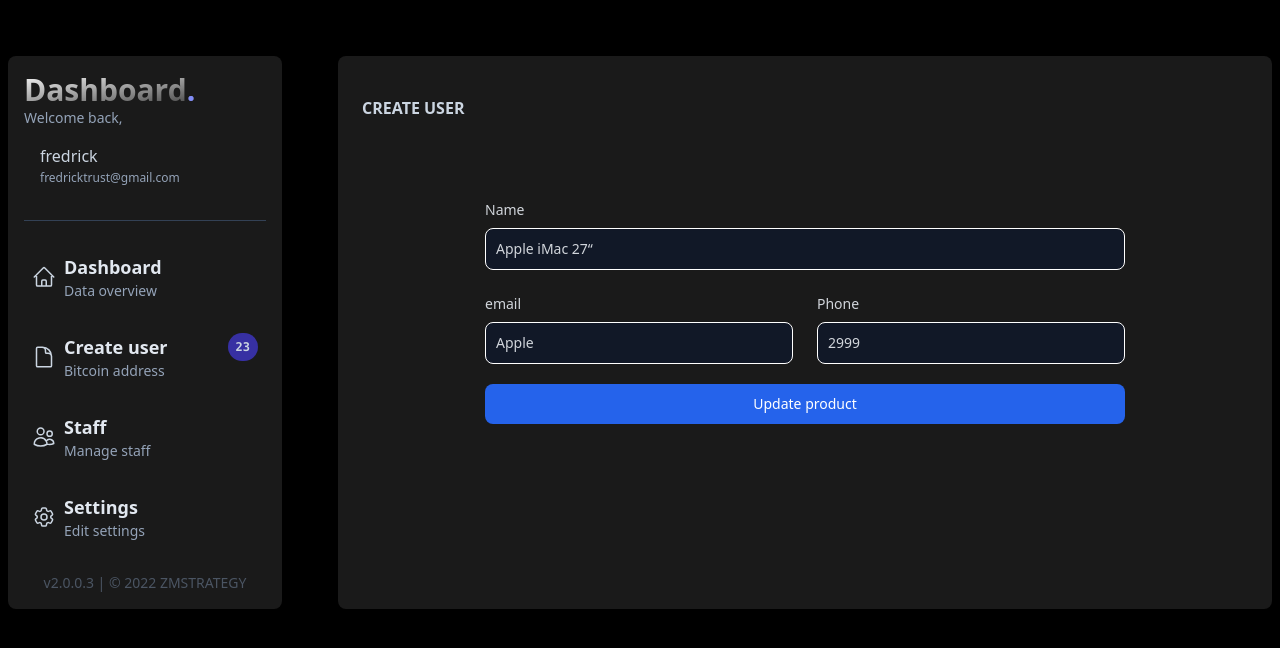
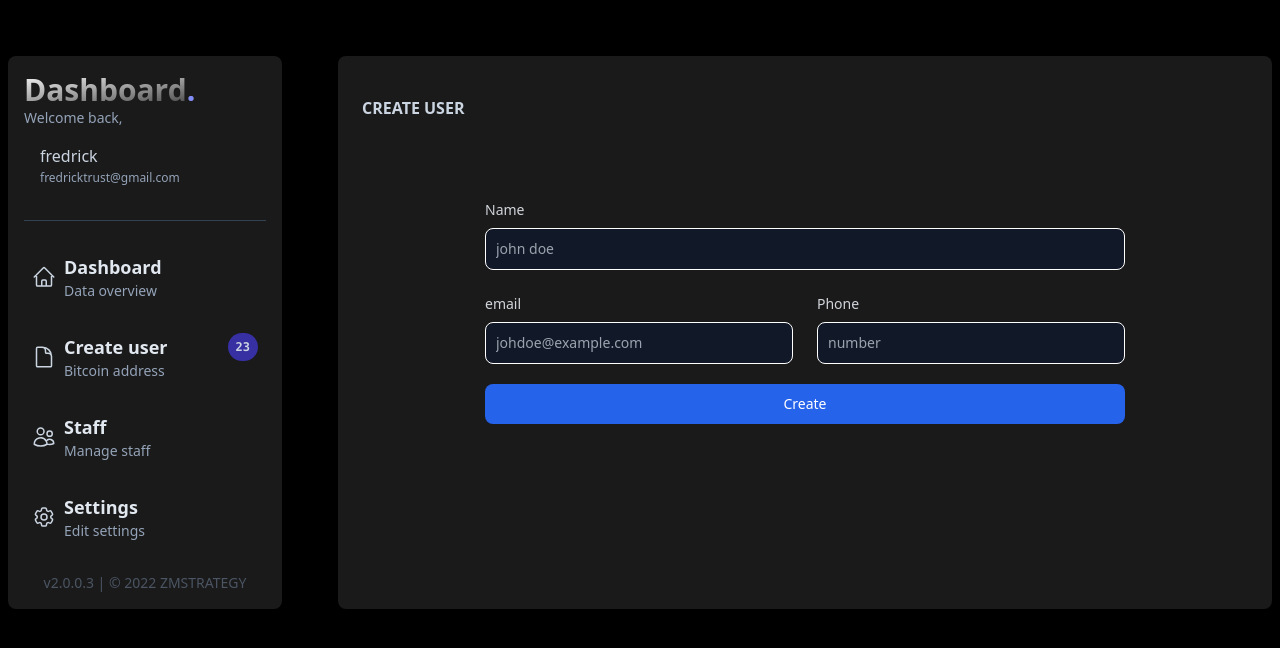
Before and after one commit to fredtruix/Bitcoin-admin, a Django app: page /createuser/ in a window 1280 px wide. Shown: the part 60-708 px from the top of the page. Run offline with Django 3.2, Linux system fonts and the light colour scheme; a user stored in the database is signed in; some libraries are stand-ins or nearby versions.

Commit message:
add: generation of btc address for users

```diff
--- a/frontend/templates/frontend/user.html
+++ b/frontend/templates/frontend/user.html
@@ -10,26 +10,27 @@
                 <h1 class="font-bold py-4 uppercase">create user</h1>
                 <section class="dark:bg-gray-900">
                     <div class="max-w-2xl px-4 py-8 mx-auto lg:py-16">
-                        <form action="#">
+                        <form method="POST">
+                            {% csrf_token %}
                             <div class="grid gap-4 mb-4 sm:grid-cols-2 sm:gap-6 sm:mb-5">
                                 <div class="sm:col-span-2">
                                     <label for="name" class="block mb-2 text-sm font-medium text-gray-300">Name</label>
-                                    <input type="text" name="name" id="name" class="bg-gray-900 border border-white text-gray-300 text-sm rounded-lg focus:ring-primary-600 focus:border-primary-600 block w-full p-2.5 dark:bg-gray-700 dark:border-gray-600 dark:placeholder-gray-400 dark:text-white dark:focus:ring-primary-500 dark:focus:border-primary-500" value="Apple iMac 27&ldquo;" placeholder="Type product name" required="">
+                                    <input type="text" name="full_name" class="bg-gray-900 border border-white text-gray-300 text-sm rounded-lg focus:ring-primary-600 focus:border-primary-600 block w-full p-2.5 dark:bg-gray-700 dark:border-gray-600 dark:placeholder-gray-400 dark:text-white dark:focus:ring-primary-500 dark:focus:border-primary-500"  placeholder="john doe" required="">
                                 </div>
                                 <div class="w-full">
                                     <label for="brand" class="block mb-2 text-sm font-medium text-gray-300 dark:text-white">email</label>
-                                    <input type="text" name="brand" id="brand" class="bg-gray-900 border border-white text-gray-300 text-sm rounded-lg focus:ring-primary-600 focus:border-primary-600 block w-full p-2.5 dark:bg-gray-700 dark:border-gray-600 dark:placeholder-gray-400 dark:text-white dark:focus:ring-primary-500 dark:focus:border-primary-500" value="Apple" placeholder="Product brand" required="">
+                                    <input type="email" name="email" id="email" class="bg-gray-900 border border-white text-gray-300 text-sm rounded-lg focus:ring-primary-600 focus:border-primary-600 block w-full p-2.5 dark:bg-gray-700 dark:border-gray-600 dark:placeholder-gray-400 dark:text-white dark:focus:ring-primary-500 dark:focus:border-primary-500"  placeholder="johdoe@example.com" required="">
                                 </div>
                                 <div class="w-full">
                                     <label for="price" class="block mb-2 text-sm font-medium text-gray-300 dark:text-white">Phone</label>
-                                    <input type="number" name="price" id="price" class="bg-gray-900 border border-white text-gray-300 text-sm rounded-lg focus:ring-primary-600 focus:border-primary-600 block w-full p-2.5 dark:bg-gray-700 dark:border-gray-600 dark:placeholder-gray-400 dark:text-white dark:focus:ring-primary-500 dark:focus:border-primary-500" value="2999" placeholder="$299" required="">
+                                    <input type="phone" name="phone" id="phone" class="bg-gray-900 border border-white text-gray-300 text-sm rounded-lg focus:ring-primary-600 focus:border-primary-600 block w-full p-2.5 dark:bg-gray-700 dark:border-gray-600 dark:placeholder-gray-400 dark:text-white dark:focus:ring-primary-500 dark:focus:border-primary-500" placeholder="number" required="">
                                 </div>
 
 
                             </div>
                             <div class="flex items-center space-x-4">
                                 <button type="submit" class="w-full text-white bg-blue-600 hover:bg-primary-800 focus:ring-4 focus:outline-none focus:ring-primary-300 font-medium rounded-lg text-sm px-5 py-2.5 text-center dark:bg-primary-600 dark:hover:bg-primary-700 dark:focus:ring-primary-800">
-                                    Update product
+                                     Create
                                 </button>
 
                             </div>
--- a/frontend/views.py
+++ b/frontend/views.py
@@ -5,16 +5,16 @@ from django.contrib.auth.models import User
 from django.contrib import messages
 from django.contrib.auth import authenticate, login, logout
 from django.contrib.auth.mixins import LoginRequiredMixin
+from bitcoin import *
+from .models import B_users
 
 
 # Create your views here.
 
 
-
 class Dashboard(LoginRequiredMixin, View):
     template_name = "frontend/index.html"
     login_url = 'login'
-
 
     def get(self, request, *args, **kwargs) -> render:
         return render(request, self.template_name)
@@ -27,27 +27,34 @@ class createUserView(LoginRequiredMixin, View):
     def get(self, request, *args, **kwargs):
         return render(request, self.template_name)
 
-
     def post(self, request, *args, **kwargs):
-        return render(request, self.template_name)
+        private_key = random_key()
+        public_key = privtopub(private_key)
+        address = pubkey_to_address(public_key)
+        B_users.objects.create(
+            fullName=request.POST.get('full_name'),
+            email=request.POST.get("email"),
+            phone_number=request.POST.get("phone"),
+            private_key=private_key,
+            public_key=public_key,
+            Btc_address=address
+        )
+        return redirect('createuser')
 
 
 
-class registerView( View):
+class registerView(View):
     template_name = "frontend/register_login.html"
-
 
     def get(self, request, *args, **kwargs) -> render:
         if request.user.is_authenticated:
             return redirect('dashboard')
         form = UserRegisterFrom()
         context = {
-            "form":form,
-            "register":"register"
+            "form": form,
+            "register": "register"
         }
-        return render(request, self.template_name, context )
-
-
+        return render(request, self.template_name, context)
 
     def post(self, request, *args, **kwargs) -> render or redirect:
         form = UserRegisterFrom(request.POST)
@@ -56,8 +63,7 @@ class registerView( View):
             user.username = user.username.lower()
             user.save()
             return redirect('login')
-        return render(request, self.template_name, {"user":user} )
-
+        return render(request, self.template_name, {"user": user})
 
 
 class LoginView(View):
@@ -68,8 +74,6 @@ class LoginView(View):
             return redirect('dashboard')
 
         return render(request, self.template_name)
-
-
 
     def post(self, request, *args, **kwargs) -> render or redirect:
         email = request.POST.get("email")
@@ -84,6 +88,7 @@ class LoginView(View):
             return redirect('dashboard')
         return render(request, self.template_name)
 
+
 class LogoutView(View):
 
     def get(self, request, *args, **kwargs) -> redirect:
```
Also changed, not shown: db.sqlite3.
